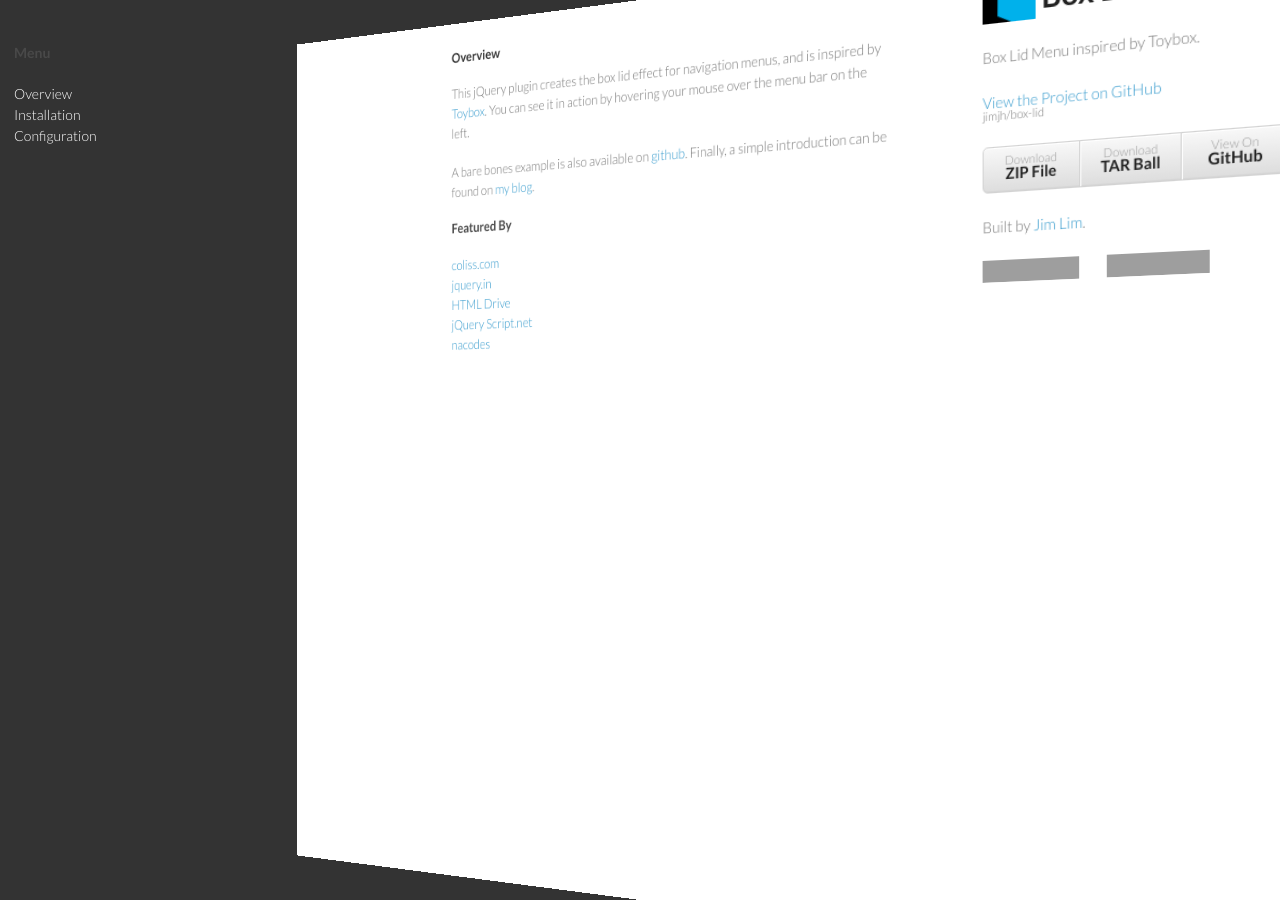
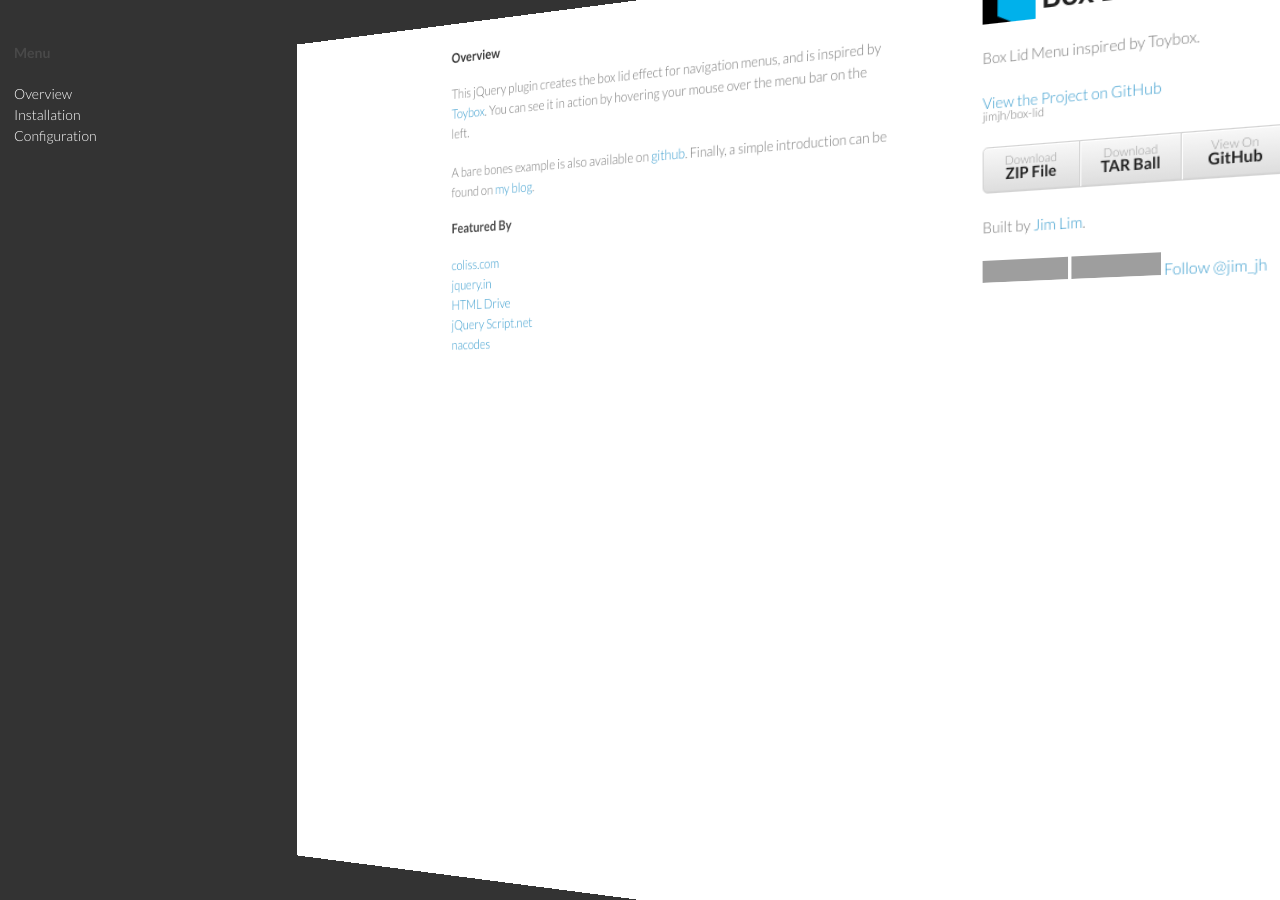
Before and after one commit to jimjh/box-lid, a Jekyll site: the page built from index.md, in a window 1280 px wide. Built offline with Jekyll 4.4.1, drawn with Linux system fonts in a browser that asks for light colours; nearby versions of some CDN libraries; Markdown is read by kramdown in place of the engine named in the settings; comment, search, counter and statistics services are not loaded; grey boxes are pictures that could not be loaded.

Commit message:
added follow button

```diff
--- a/_layouts/docs.html
+++ b/_layouts/docs.html
@@ -38,8 +38,9 @@
               <li><a href='https://github.com/{{ page.repo }}'>View On <strong>GitHub</strong></a></li>
             </ul>
             <p>Built by <a href='http://jimjh.com' rel='author'>Jim Lim</a>.</p>
-            <iframe class="github-btn" src="http://ghbtns.com/github-btn.html?user=jimjh&repo=box-lid&type=watch&count=true" allowtransparency="true" frameborder="0" scrolling="0" width="112px" height="20px"></iframe>
-            <iframe class="github-btn" src="http://ghbtns.com/github-btn.html?user=jimjh&repo=box-lid&type=fork&count=true" allowtransparency="true" frameborder="0" scrolling="0" width="98px" height="20px"></iframe>
+            <iframe class="github-btn" src="http://ghbtns.com/github-btn.html?user=jimjh&repo=box-lid&type=watch&count=true" allowtransparency="true" frameborder="0" scrolling="0" width="80px" height="20px"></iframe>
+            <iframe class="github-btn" src="http://ghbtns.com/github-btn.html?user=jimjh&repo=box-lid&type=fork&count=true" allowtransparency="true" frameborder="0" scrolling="0" width="80px" height="20px"></iframe>
+            <a href="https://twitter.com/jim_jh" class="twitter-follow-button" data-show-count="false">Follow @jim_jh</a>
           </header>
           <section>
             {{ content }}
@@ -124,6 +125,7 @@
       })();
 
     </script>
+    <script type="text/javascript" src="http://platform.twitter.com/widgets.js" async></script>
 
   </body>
 </html>
```
